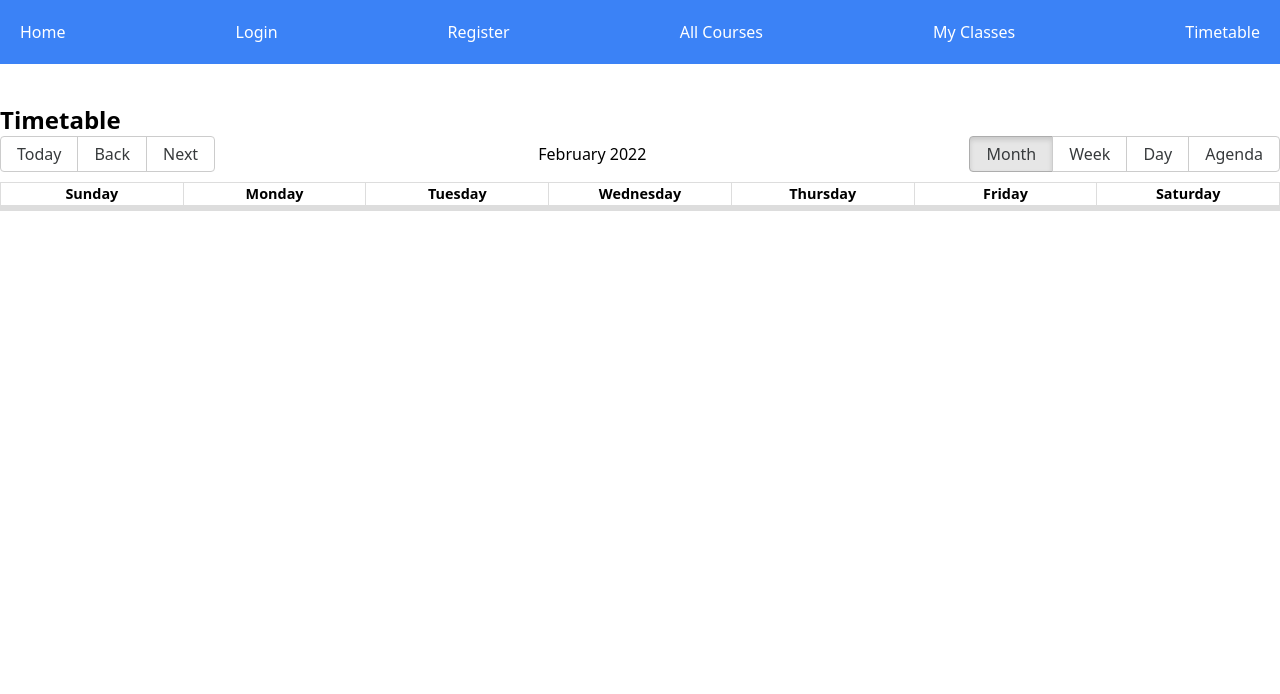
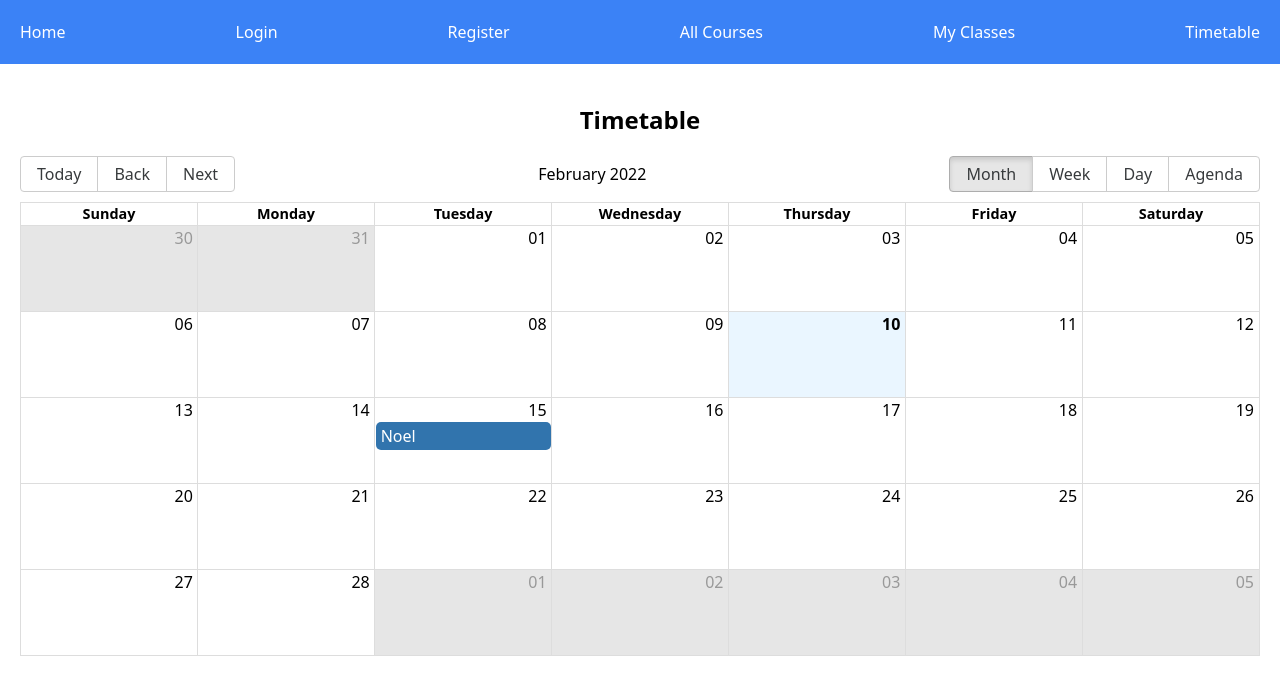
Before and after one commit to LucasTamaya/student-time-table-planner, a Next.js app: page /timetable in a window 1280 px wide. Shown: the top 694 px of the page. Built offline with nearby package versions, Linux system fonts and the light colour scheme.

Commit message:
Mise en place du react-big-calendar + découverte package rrule afin de créer des recurring events dans le timetable

```diff
--- a/package.json
+++ b/package.json
@@ -23,7 +23,8 @@
     "nextjs-cors": "^2.1.0",
     "react": "^18.0.0-rc.0",
     "react-big-calendar": "^0.38.9",
-    "react-dom": "^18.0.0-rc.0"
+    "react-dom": "^18.0.0-rc.0",
+    "rrule": "^2.6.8"
   },
   "devDependencies": {
     "autoprefixer": "^10.4.2",
--- a/pages/timetable.js
+++ b/pages/timetable.js
@@ -1,10 +1,11 @@
 import Navbar from "../components/Navbar";
 import { Calendar, dateFnsLocalizer } from "react-big-calendar";
-import "react-big-calendar/lib/css/react-big-calendar.css"
+import "react-big-calendar/lib/css/react-big-calendar.css";
 import format from "date-fns/format";
 import parse from "date-fns/parse";
 import startOfWeek from "date-fns/startOfWeek";
 import getDay from "date-fns/getDay";
+import { RRule, RRuleSet, rrulestr } from "rrule"; //package afin de créer les events de façon récurente
 import { useEffect } from "react";
 
 const locales = {
@@ -22,13 +23,27 @@ const localizer = dateFnsLocalizer({
 const events = [
   {
     title: "Noel",
-    start: new Date(2021, 2, 0),
-    end: new Date(2021, 2, 3)
-  }
-]
+    start: new Date("Tue Feb 15 2022 11:00:00 GMT+0400"),
+    end: new Date("Tue Feb 15 2022 12:00:00 GMT+0400"),
+  },
+];
+
+const rule = new RRule({
+  freq: RRule.WEEKLY, // repeate weekly, possible freq [DAILY, WEEKLY, MONTHLY, ]
+  interval: 1,
+  // byweekday: [RRule.MO, RRule.FR],
+  dtstart: new Date(Date.UTC(2022, 1, 1, 7)), //date de debut
+  until: new Date(Date.UTC(2022, 11, 29)), //date de fin de la recurence
+});
+
+const recurrentDates = rule.all(); //contient les date recurentes sous forme d'object
+console.log(recurrentDates[0].getDate()); //contient les dates recurentes sous forme de date exploitable
+
+recurrentDates.map((x) => {
+  console.log(x.toString()); //toString format accepter dans new Date()
+});
 
 export default function TimeTable() {
-
   // useEffect(() => {
   //   fetch()
   // }, [])
@@ -37,8 +52,14 @@ export default function TimeTable() {
     <>
       <Navbar />
       <div>
-        <h1 className="text-2xl font-bold">Timetable</h1>
-        <Calendar localizer={localizer} events={events} startAccessor={"start"} endAccessor={"end"} />
+        <h1 className="text-2xl text-center font-bold">Timetable</h1>
+        <Calendar
+          localizer={localizer}
+          events={events}
+          startAccessor="start"
+          endAccessor="end"
+          style={{ margin: "20px", height: 500 }}
+        />
       </div>
     </>
   );
```
Also changed, not shown: 2 other files (tests, documents, lock files or other folders).
